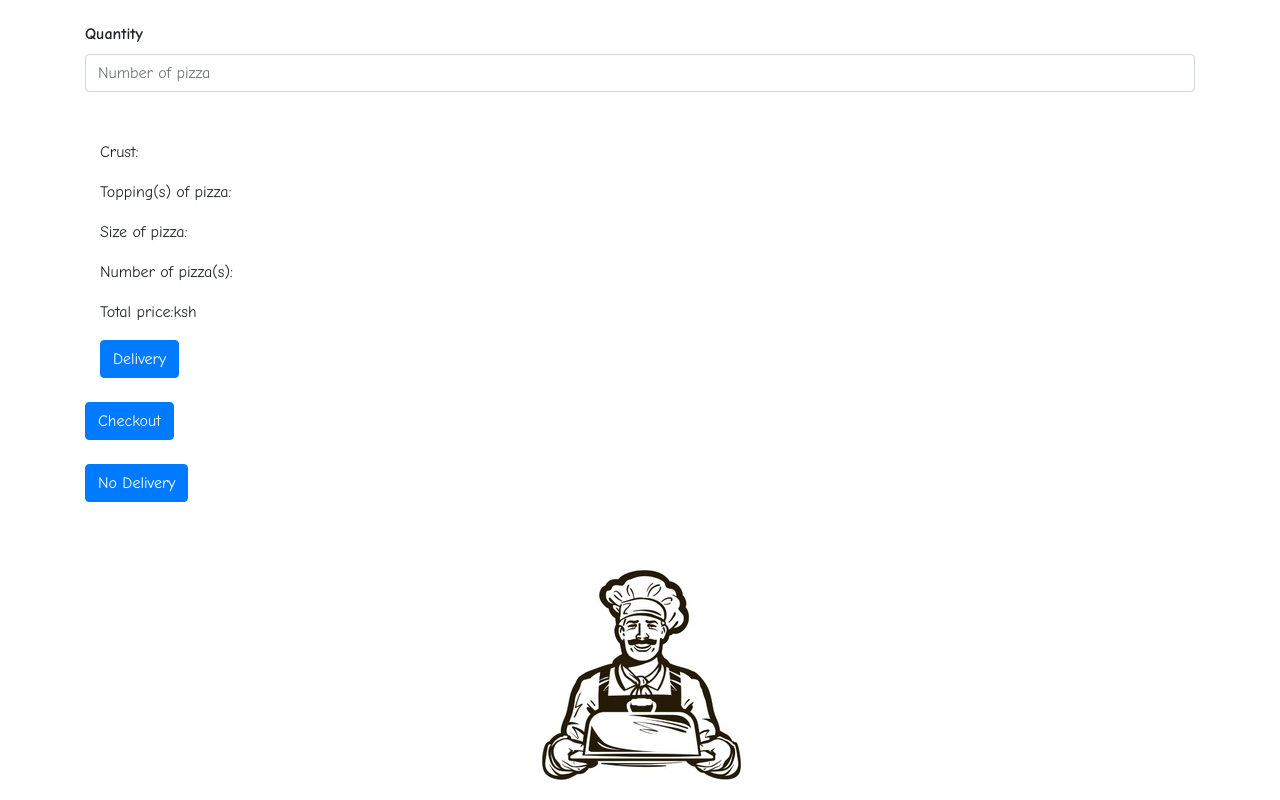
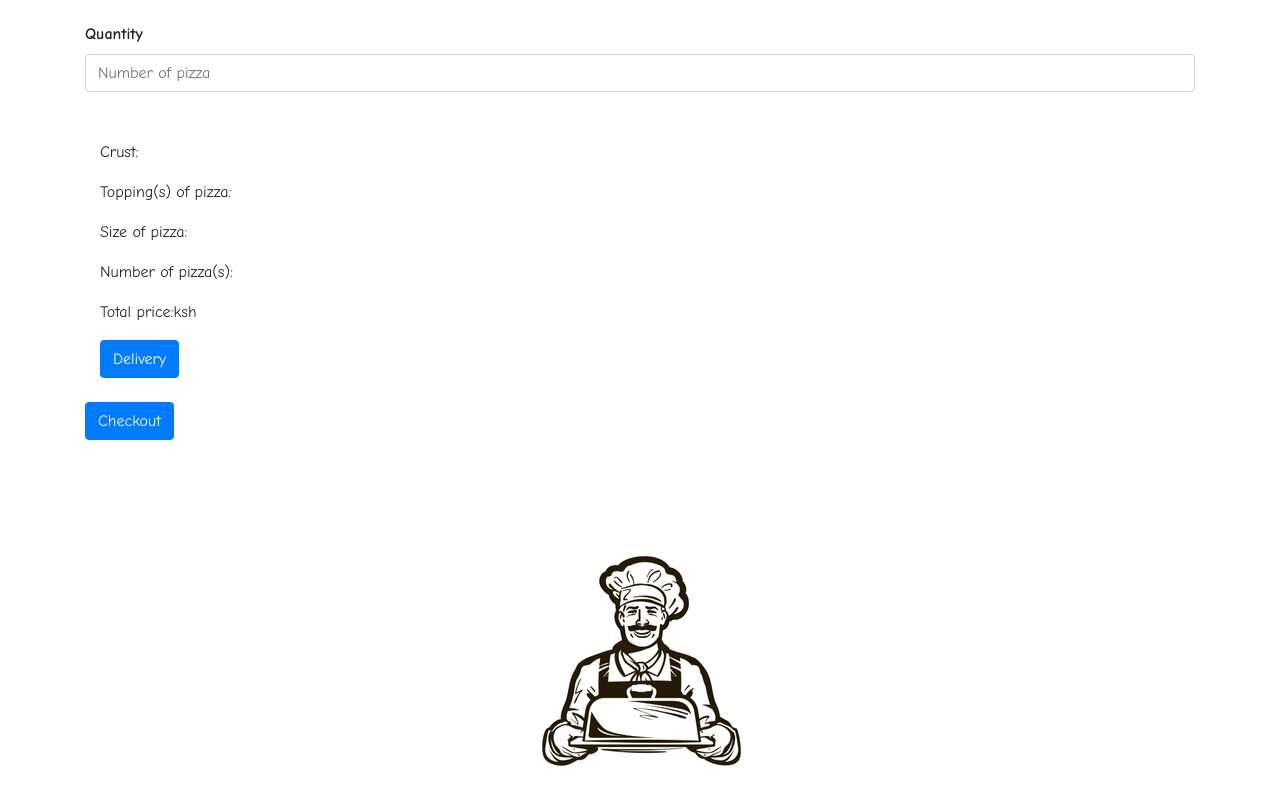
Before and after one commit to Abdifatah135/Mamluki-Pizza, a plain HTML site: page index.html in a window 1280 px wide. Shown: the part 1744-2544 px from the top of the page. Drawn offline with Linux system fonts and the light colour scheme.

```diff
--- a/index.html
+++ b/index.html
@@ -130,7 +130,7 @@
           <button class="btn btn-primary" id="deli" type="button">
             Checkout</button
           ><br /><br />
-          <button type="submit" class="btn btn-primary">No Delivery</button>
+
           <br /><br /><br />
         </form>
       </div>
```
Also changed, not shown: 1 other file.
